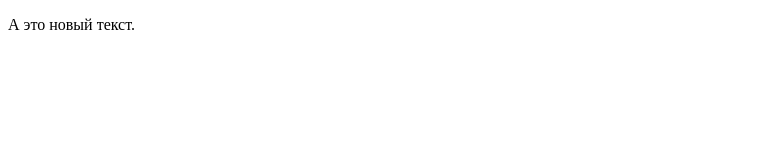
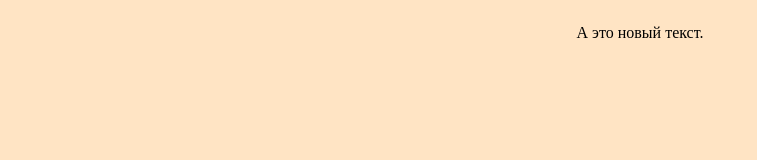
Before and after one commit to Dmitry86sib/experiment, a website: page index.html in a window 1280 px wide. Shown: the whole page, without its empty margins (0-757 px from the left). Drawn offline with Linux system fonts and the light colour scheme.

Commit message:
Добалены стили

```diff
--- a/index.html
+++ b/index.html
@@ -4,6 +4,7 @@
     <meta charset="UTF-8" />
     <meta name="viewport" content="width=device-width, initial-scale=1.0" />
     <title>Document</title>
+    <link rel="stylesheet" href="style.css">
   </head>
   <body>
     <div class="content">
--- a/style.css
+++ b/style.css
@@ -1,9 +1,6 @@
-* {
-  color: white;
-  font-family: 'Gill Sans', sans-serif;
+body {
+  background-color: bisque;
+  display: flex;
+  justify-content: center;
+  align-items: center;
 }
-
-body {
-  color: wheat;
-  width: 200px;
-}
```
